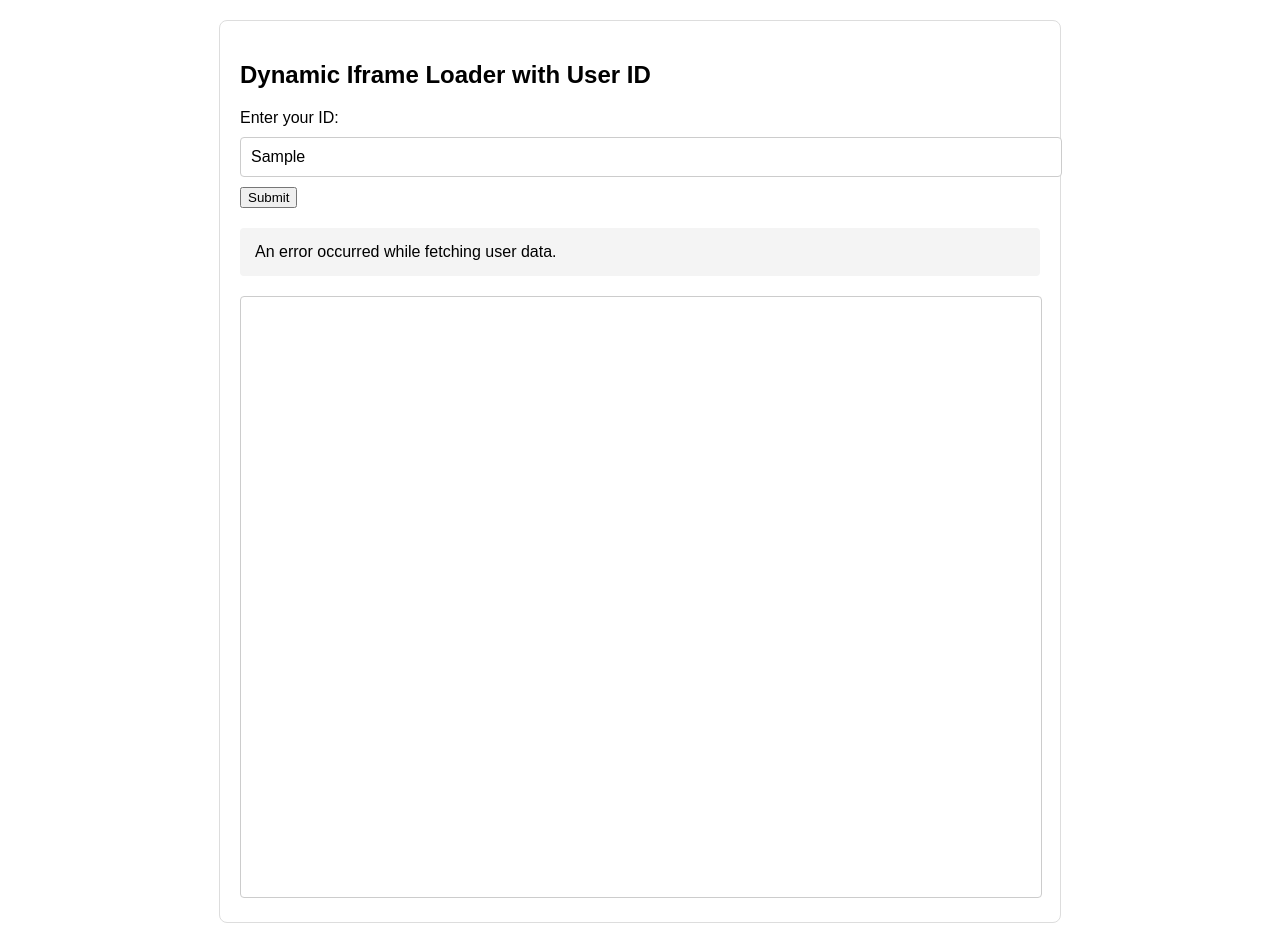
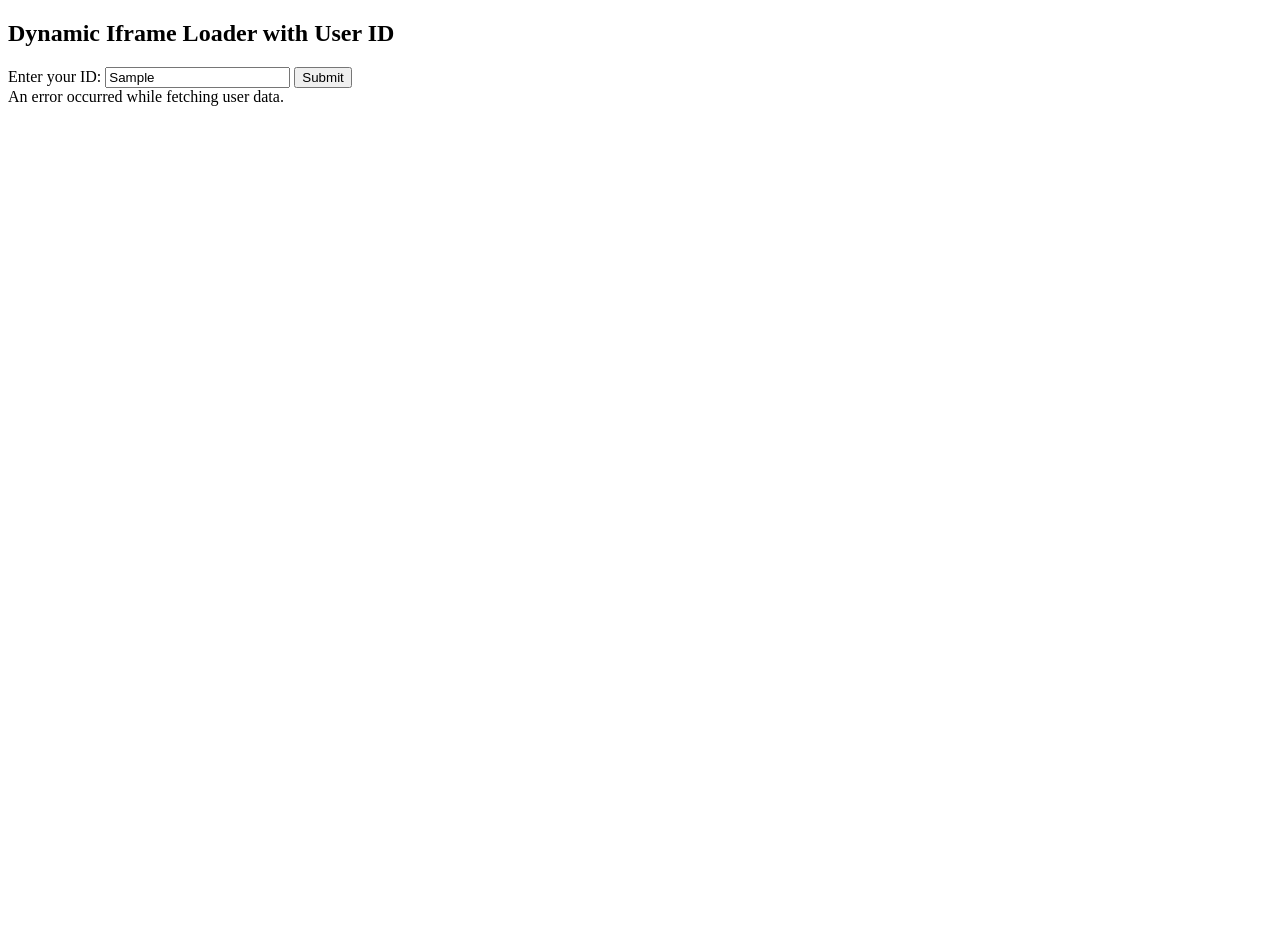
Before and after one commit to THEGITfsrf/Mineia, a website: page public/index.html in a window 1280 px wide. Both pictures are taken after typing "Sample" into the empty fields and a click on the button "Submit". After the commit the page ends 800 px from the top, so only its background shows below. Drawn offline with Linux system fonts and the light colour scheme; no server answers.

Commit message:
Update index.html

```diff
--- a/public/index.html
+++ b/public/index.html
@@ -5,53 +5,7 @@
     <meta name="viewport" content="width=device-width, initial-scale=1.0">
     <title>Dynamic Iframe Loader with User ID</title>
     <style>
-        body {
-            font-family: Arial, sans-serif;
-            margin: 20px;
-        }
-        .container {
-            max-width: 800px;
-            margin: 0 auto;
-            padding: 20px;
-            border: 1px solid #ddd;
-            border-radius: 8px;
-        }
-        .nav-buttons {
-            margin-bottom: 20px;
-        }
-        .nav-buttons button {
-            padding: 10px 20px;
-            font-size: 16px;
-            margin-right: 10px;
-            background-color: #4CAF50;
-            color: white;
-            border: none;
-            border-radius: 4px;
-            cursor: pointer;
-        }
-        .nav-buttons button:hover {
-            background-color: #45a049;
-        }
-        iframe {
-            width: 100%;
-            height: 600px;
-            border: 1px solid #ccc;
-            border-radius: 4px;
-        }
-        input[type="text"] {
-            width: 100%;
-            padding: 10px;
-            margin: 10px 0;
-            font-size: 16px;
-            border: 1px solid #ccc;
-            border-radius: 4px;
-        }
-        .result {
-            margin-top: 20px;
-            padding: 15px;
-            border-radius: 4px;
-            background-color: #f4f4f4;
-        }
+        /* Your existing styles here */
     </style>
 </head>
 <body>
@@ -76,17 +30,35 @@
 </div>
 
 <script>
+    async function hashUserId(userId) {
+        // Convert the user ID to a UTF-8 encoded ArrayBuffer
+        const encoder = new TextEncoder();
+        const data = encoder.encode(userId);
+
+        // Perform SHA-256 hashing
+        const hashBuffer = await crypto.subtle.digest('SHA-256', data);
+
+        // Convert the ArrayBuffer to a hex string
+        const hashArray = Array.from(new Uint8Array(hashBuffer));
+        const hashHex = hashArray.map(byte => byte.toString(16).padStart(2, '0')).join('');
+
+        return hashHex;
+    }
+
     async function fetchUser() {
         const userId = document.getElementById("userId").value;
         const resultDiv = document.getElementById("result");
 
         try {
+            // Hash the user ID before sending it to the server
+            const hashedId = await hashUserId(userId);
+
             const response = await fetch('/.netlify/functions/getUser', {
                 method: 'POST',
                 headers: {
                     'Content-Type': 'application/json'
                 },
-            body: JSON.stringify({ id: userId })
+                body: JSON.stringify({ id: hashedId })  // Send the hashed ID
             });
 
             const data = await response.json();
```
Lines whose indentation alone changed are shown as unchanged.
